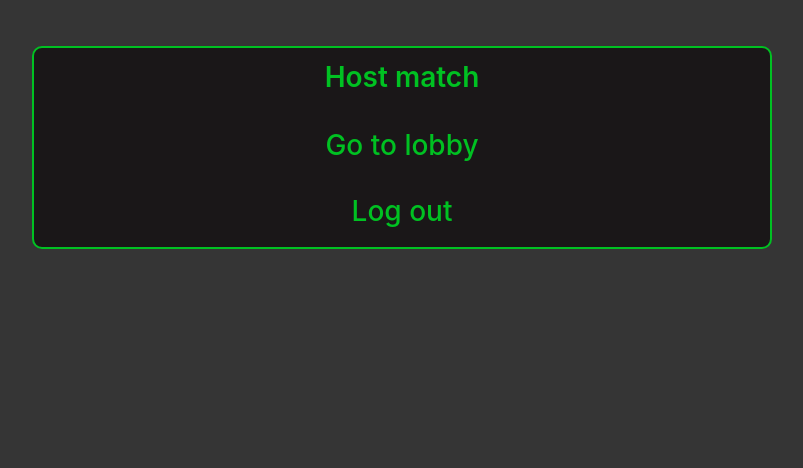
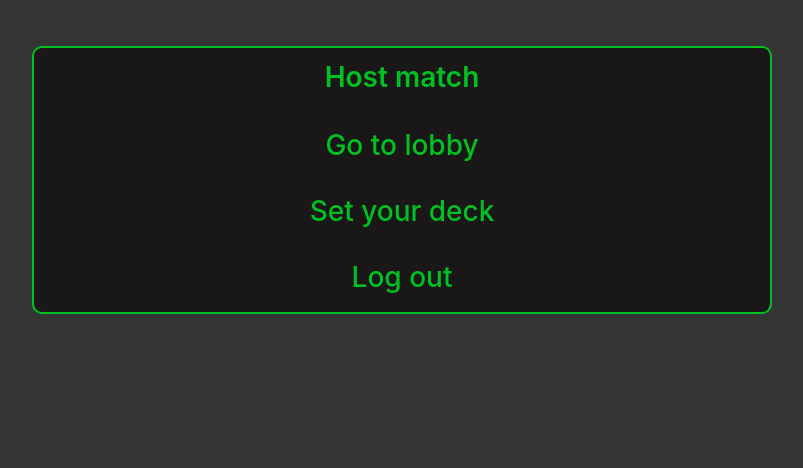
Before and after one commit to Learningstuff98/caravan, a Rails app: page / in a window 1280 px wide. Shown: the part 191-659 px from the top of the page, without its empty margins (238-1041 px from the left). Run offline with Rails 7, Linux system fonts and the light colour scheme; the visitor is signed in with stand-in values (Sample User, id 1); style sheets or scripts are compiled from the project's sources; some libraries are stand-ins or nearby versions.

Commit message:
Added set deck page

```diff
--- a/app/controllers/pages_controller.rb
+++ b/app/controllers/pages_controller.rb
@@ -1,5 +1,5 @@
 class PagesController < ApplicationController
-  before_action :authenticate_user!, only: [:lobby]
+  before_action :authenticate_user!, only: [:lobby, :set_deck]
 
   def home
     @game = Game.new
@@ -9,4 +9,7 @@ class PagesController < ApplicationController
     @game_tokens = GameToken.all
   end
 
+  def set_deck
+  end
+
 end
--- a/app/views/pages/home.html.erb
+++ b/app/views/pages/home.html.erb
@@ -7,6 +7,8 @@
       <br/>
       <h3><%= link_to "Go to lobby", lobby_path, class: "green" %></h3>
       <br/>
+      <h3><%= link_to "Set your deck", set_deck_path, class: "green" %></h3>
+      <br/>
       <h3><%= link_to 'Log out', destroy_user_session_path, method: :delete, class: "green" %></h3>
     <% else %>
       <h3><%= link_to "Log in", new_user_session_path, class: "green" %></h3>
--- /dev/null
+++ b/app/views/pages/set_deck.html.erb
@@ -0,0 +1,3 @@
+<div class="page-content green">
+  <h3>Set your deck</h3>
+</div>
--- a/config/routes.rb
+++ b/config/routes.rb
@@ -2,5 +2,6 @@ Rails.application.routes.draw do
   devise_for :users
   root 'pages#home'
   get 'lobby', to: 'pages#lobby'
+  get 'set_deck', to: 'pages#set_deck'
   resources :games, only: [:create, :show, :destroy]
 end
```
Also changed, not shown: spec/channels/lobby_channel_spec.rb (+1 -1 lines), spec/controllers/pages_controller_spec.rb (+14 -0 lines), spec/jobs/send_token_job_spec.rb (+1 -1 lines).
